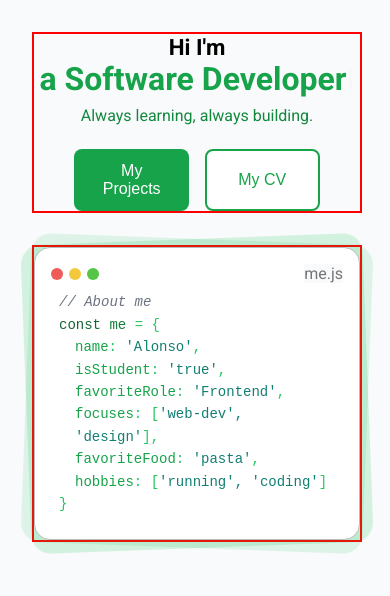
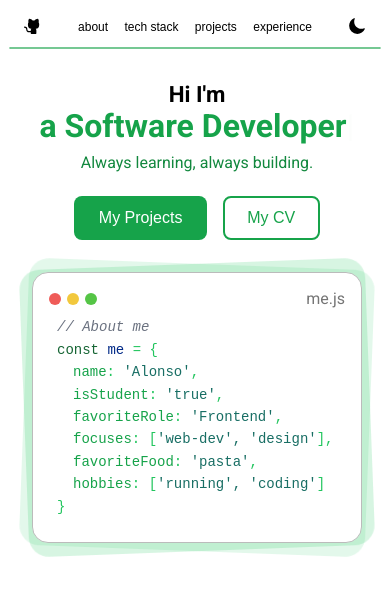
Before and after one commit to alxxjandro/portfolio, a React (Vite) app: page / in a window 390 px wide. Shown: the top 596 px of the page. Built offline with nearby package versions, Linux system fonts and the light colour scheme.

Commit message:
added a navbar and a dark theme!

```diff
--- a/index.html
+++ b/index.html
@@ -10,7 +10,7 @@
       href="https://fonts.googleapis.com/css2?family=Roboto:wght@400;500;700&display=swap"
       rel="stylesheet"
     />
-    <title>portfolio</title>
+    <title>Alonso Alarcón</title>
   </head>
   <body>
     <div id="root"></div>
--- a/package.json
+++ b/package.json
@@ -13,6 +13,7 @@
     "@tailwindcss/vite": "^4.1.13",
     "react": "^19.1.1",
     "react-dom": "^19.1.1",
+    "react-icons": "^5.5.0",
     "react-type-animation": "^3.2.0",
     "tailwindcss": "^4.1.13"
   },
--- a/src/App.jsx
+++ b/src/App.jsx
@@ -1,6 +1,7 @@
 import HeaderCard from './headerCard'
 import { TypeAnimation } from 'react-type-animation'
 import CustomButton from './customButton'
+import Navbar from './navbar'
 import './styles.css'
 
 const App = () => {
@@ -8,6 +9,7 @@ const App = () => {
 
   return (
     <>
+      <Navbar />
       <div className="header">
         <h1>
           <div className="headerh1">
--- a/src/headerCard.jsx
+++ b/src/headerCard.jsx
@@ -75,7 +75,6 @@ const HeaderCard = () => {
           </div>
         </div>
       </div>
-
       <div className="headerCardBgOne"></div>
       <div className="headerCardBgTwo"></div>
     </div>
--- /dev/null
+++ b/src/navbar.jsx
@@ -0,0 +1,49 @@
+import { useEffect, useState } from 'react'
+import { IoMoon } from 'react-icons/io5'
+import { MdSunny } from 'react-icons/md'
+import { PiGithubLogoFill } from 'react-icons/pi'
+
+const Navbar = () => {
+  const [theme, setTheme] = useState('light')
+
+  useEffect(() => {
+    const savedTheme = localStorage.getItem('theme')
+    if (savedTheme) {
+      setTheme(savedTheme)
+      document.body.className = savedTheme
+    }
+  }, [])
+
+  const toggleTheme = () => {
+    const newTheme = theme === 'light' ? 'dark' : 'light'
+    setTheme(newTheme)
+    localStorage.setItem('theme', newTheme)
+    document.body.className = newTheme
+  }
+
+  return (
+    <div className="mainNavbar">
+      <div className="navbarContent">
+        <div className="actionBtn">
+          <button className="themeToggle">
+            <PiGithubLogoFill size={22} />
+          </button>
+        </div>
+        <div>
+          <button>about</button>
+          <button>tech stack</button>
+          <button>projects</button>
+          <button>experience</button>
+        </div>
+        <div className="actionBtn">
+          <button className="themeToggle" onClick={toggleTheme}>
+            {theme === 'light' ? <IoMoon size={18} /> : <MdSunny size={18} />}
+          </button>
+        </div>
+      </div>
+      <span className="greenline"></span>
+    </div>
+  )
+}
+
+export default Navbar
--- a/src/styles.css
+++ b/src/styles.css
@@ -8,11 +8,61 @@ h4 {
   padding: 0;
   margin: 0;
   font-family: 'Roboto', sans-serif;
-  background-color: #f9fafb;
+}
+
+.mainNavbar {
+  padding: 1rem 0 0 0;
+  display: flex;
+  gap: 0.5rem;
+  flex-direction: column;
+  align-items: center;
+  justify-content: center !important;
+  height: 5%;
+}
+
+.navbarContent {
+  width: 70vw;
+  display: flex;
+  flex-direction: row;
+}
+
+.navbarContent > div > button {
+  cursor: pointer;
+  border: none;
+  background-color: transparent;
+  font-size: 0.9rem;
+  transition: all 0.1s ease;
+  border: solid 1px transparent;
+  border-radius: 4px;
+  padding: 0.2rem 0.8rem;
+}
+
+.actionBtn {
+  display: flex;
+  align-items: center;
+  justify-content: center;
+  flex: 1;
+}
+
+.actionBtn > button {
+  padding: 0 !important;
+}
+
+.navbarContent > div > button:hover {
+  color: #16a34a;
+  transform: translate(0px, -1px);
+}
+
+.greenline {
+  border: solid 1px #16a34a97;
+  border-radius: 16px;
+  width: 70vw;
 }
 
 .header {
+  height: 80vh;
   padding: 2rem;
+  gap: 1rem;
   display: flex;
   flex-wrap: wrap;
   align-items: center;
@@ -125,6 +175,7 @@ h4 {
 
 .fileTextColor {
   color: #757575;
+  background-color: transparent;
 }
 .code {
   font-family: 'Roboto Mono', monospace;
@@ -149,7 +200,6 @@ h4 {
 
 /* Custom Button */
 .customButton {
-  flex: 1;
   font-size: 1rem;
   font-weight: 500;
   padding: 0.7rem 1.4rem;
@@ -168,7 +218,7 @@ h4 {
   background-color: #ffffff;
   color: #16a34a;
   border: 2px solid #16a34a;
-  transform: translateY(-2px);
+  transform: translateY(-1px);
 }
 
 .customButton.secondary {
@@ -180,7 +230,7 @@ h4 {
 .customButton.secondary:hover {
   background-color: #16a34a;
   color: #ffffff;
-  transform: translateY(-2px);
+  transform: translateY(-1px);
 }
 
 .customButton.ghost {
@@ -205,7 +255,7 @@ h4 {
 }
 
 .variable {
-  color: #15803d;
+  color: #012987;
 }
 
 .operator {
@@ -221,7 +271,104 @@ h4 {
 }
 
 .string {
-  color: #127f73;
+  color: #186e64;
+}
+
+.themeToggle:hover {
+  transform: translateY(-2px);
+}
+
+/* --- Dark Mode --- */
+body.dark {
+  background-color: rgb(31, 41, 55);
+  color: #e5e7eb;
+}
+
+body.dark .headerCard {
+  background-color: rgb(31, 41, 55);
+  border-color: #374151;
+}
+
+body.dark .headerCard:hover {
+  border-color: #22c55e;
+  box-shadow: 0 4px 10px rgba(22, 197, 94, 0.2);
+}
+
+body.dark .greenline {
+  border-color: #22c55e;
+}
+
+body.dark .subHeader,
+body.dark .custom-type-animation-cursor,
+body.dark .typing {
+  color: #22c55e;
+}
+
+body.dark .customButton.primary {
+  border-color: #22c55e;
+  background-color: #22c55e;
+}
+
+body.dark .customButton.primary:hover {
+  color: #22c55e;
+  background-color: transparent;
+}
+
+body.dark .customButton.secondary {
+  background-color: transparent;
+  color: #22c55e;
+  border-color: #22c55e;
+}
+
+body.dark .customButton.secondary:hover {
+  background-color: #22c55e;
+  color: #fff;
+}
+
+body.dark .navbarContent > div > button {
+  color: #e5e7eb;
+}
+
+body.dark .navbarContent > div > button:hover {
+  color: #22c55e;
+}
+
+body.dark .code {
+  color: #d1d5db;
+  background-color: transparent;
+}
+
+body.dark .comment {
+  color: #6b7280;
+  font-style: italic;
+}
+
+body.dark .keyword {
+  color: #4ade80;
+}
+
+body.dark .variable {
+  color: #22d3ee;
+}
+
+body.dark .operator {
+  color: #a3e635;
+}
+
+body.dark .brace {
+  color: #86efac;
+}
+
+body.dark .property {
+  color: #34d399;
+}
+
+body.dark .string {
+  color: #4ade80;
+}
+
+body.dark .fileTextColor {
+  color: #9ca3af;
 }
 
 @keyframes cursor {
@@ -267,6 +414,9 @@ h4 {
 }
 
 @media (max-width: 640px) {
+  .greenline {
+    width: 90vw;
+  }
   .code--full {
     display: none;
   }
@@ -274,21 +424,19 @@ h4 {
     display: block;
   }
   .header {
+    height: auto;
     gap: 2rem;
-    flex-direction: column; /* apila headerh1 y cardWrapper */
+    flex-direction: column;
   }
 
   .headerh1,
   .cardWrapper {
-    border: solid 2px red;
-
     width: 330px;
     min-width: auto;
     box-sizing: border-box;
   }
 
   .headerh1 {
-    border: solid 2px red; /* solo para debug visual */
     display: flex;
     flex-direction: column;
     align-items: center;
@@ -298,3 +446,52 @@ h4 {
     font-size: 1.4rem;
   }
 }
+@media (max-width: 768px) {
+  .navbarContent {
+    width: 95vw;
+    gap: 0.4rem;
+  }
+
+  .navbarContent > div > button {
+    font-size: 0.8rem;
+    padding: 0.25rem 0.5rem;
+  }
+
+  .themeToggle {
+    font-size: 1rem;
+  }
+
+  .actionBtn > button {
+    padding: 0 !important;
+  }
+
+  .greenline {
+    width: 95vw;
+  }
+}
+
+@media (max-width: 480px) {
+  .navbarContent {
+    width: 100vw;
+    gap: 0.2rem;
+  }
+
+  .navbarContent > div > button {
+    font-size: 0.75rem;
+    padding: 0.2rem 0.45rem;
+  }
+
+  .greenline {
+    width: 95vw;
+  }
+
+  .themeToggle svg {
+    width: 16px;
+    height: 16px;
+  }
+
+  .actionBtn > button svg {
+    width: 18px;
+    height: 18px;
+  }
+}
```
Also changed, not shown: 1 other file (tests, documents, lock files or other folders).
